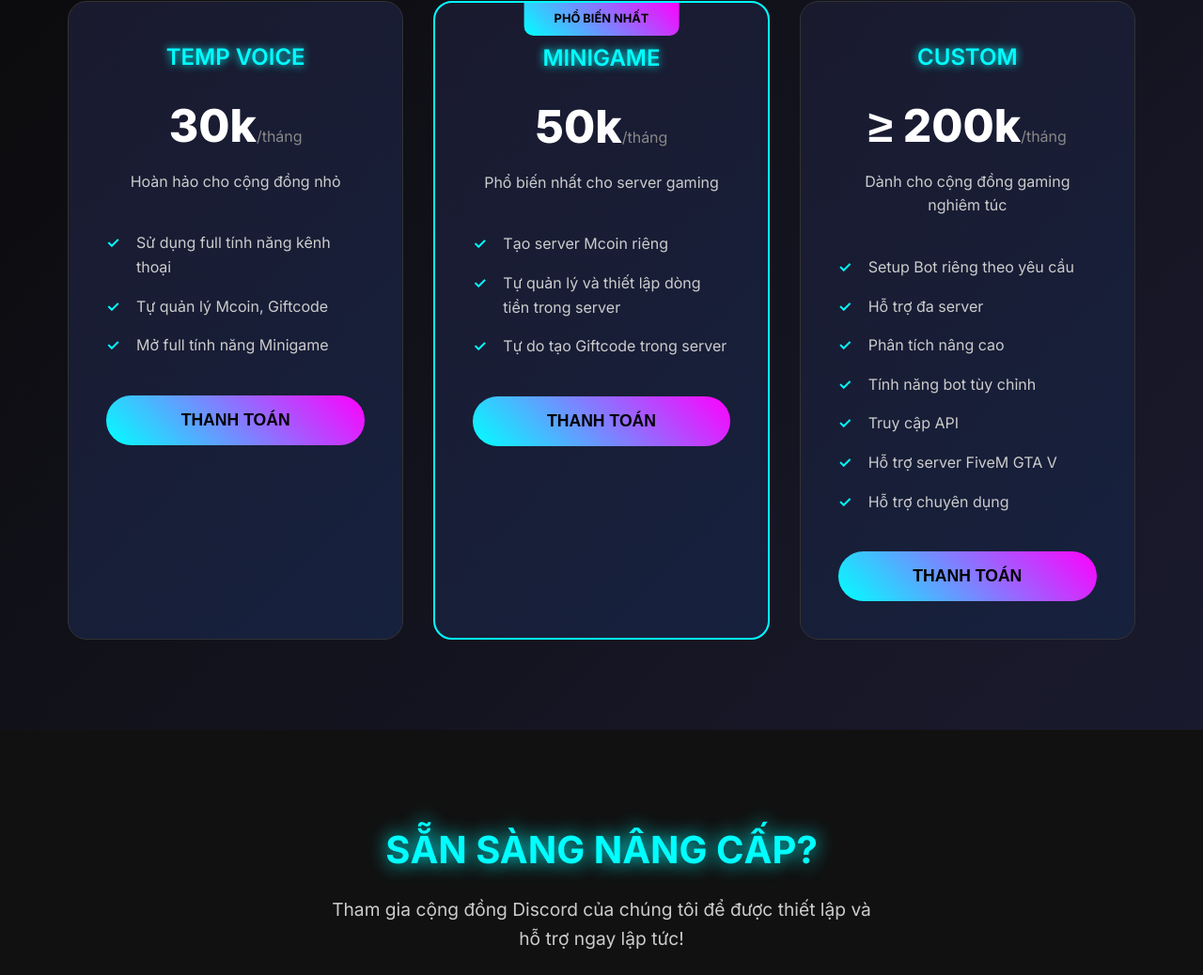
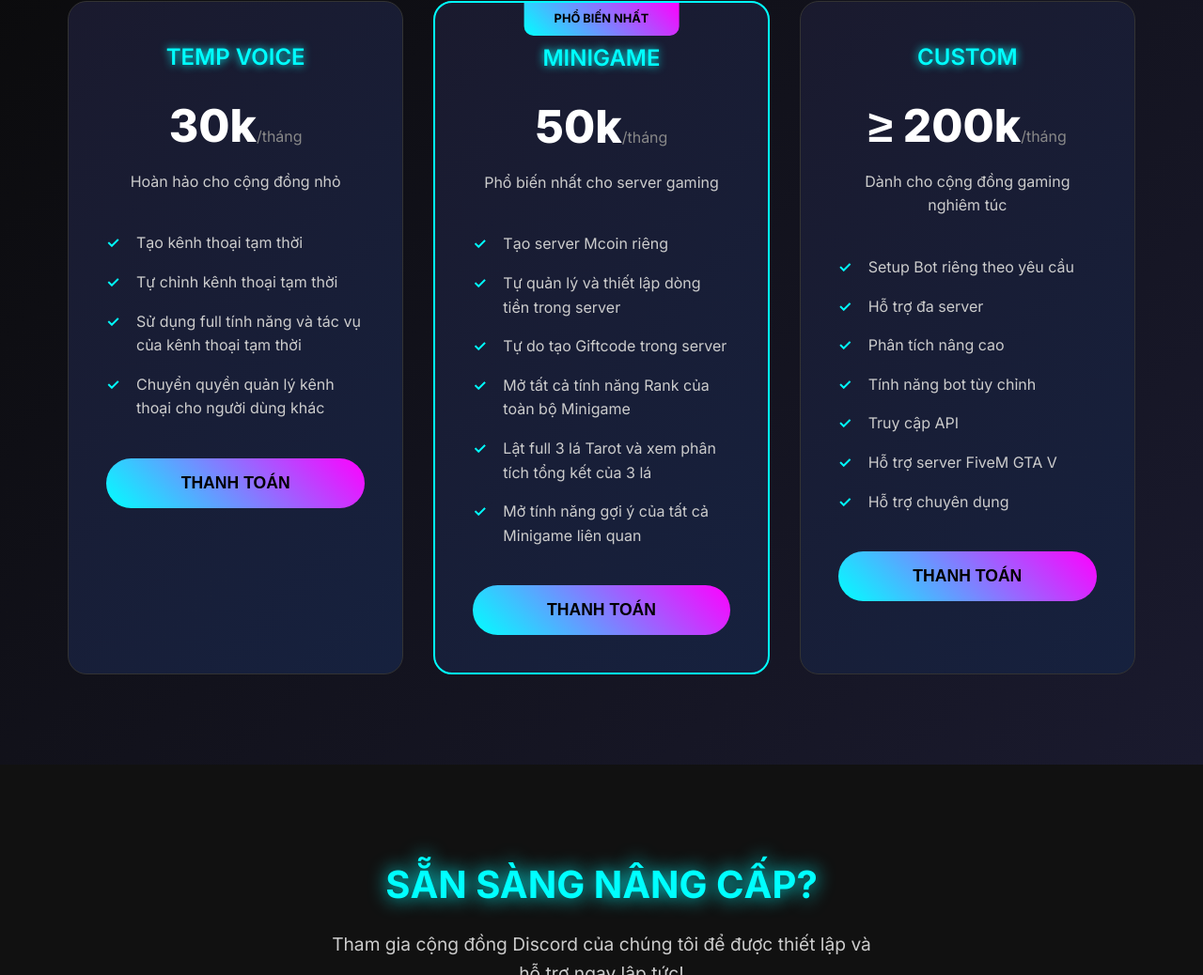
Before and after one commit to quangminh1341/mxtbot, a website: page public/index.html in a window 1280 px wide. Shown: the part 1913-2951 px from the top of the page at 94% size. Drawn offline with Linux system fonts and the light colour scheme; no server answers.

Commit message:
Update index.html

```diff
--- a/public/index.html
+++ b/public/index.html
@@ -97,9 +97,10 @@
                     <div class="plan-price">30k<span>/tháng</span></div>
                     <p class="plan-description">Hoàn hảo cho cộng đồng nhỏ</p>
                     <ul class="plan-features">
-                        <li>Sử dụng full tính năng kênh thoại</li>
-                        <li>Tự quản lý Mcoin, Giftcode</li>
-                        <li>Mở full tính năng Minigame</li>
+                        <li>Tạo kênh thoại tạm thời</li>
+                        <li>Tự chỉnh kênh thoại tạm thời</li>
+                        <li>Sử dụng full tính năng và tác vụ của kênh thoại tạm thời</li>
+                        <li>Chuyển quyền quản lý kênh thoại cho người dùng khác</li>
                     </ul>
                     <button class="plan-button buy-button">THANH TOÁN</button>
                 </div>
@@ -112,6 +113,9 @@
                         <li>Tạo server Mcoin riêng</li>
                         <li>Tự quản lý và thiết lập dòng tiền trong server</li>
                         <li>Tự do tạo Giftcode trong server</li>
+                        <li>Mở tất cả tính năng Rank của toàn bộ Minigame</li>
+                        <li>Lật full 3 lá Tarot và xem phân tích tổng kết của 3 lá</li>
+                        <li>Mở tính năng gợi ý của tất cả Minigame liên quan</li>
                     </ul>
                     <button class="plan-button buy-button">THANH TOÁN</button>
                 </div>
```
